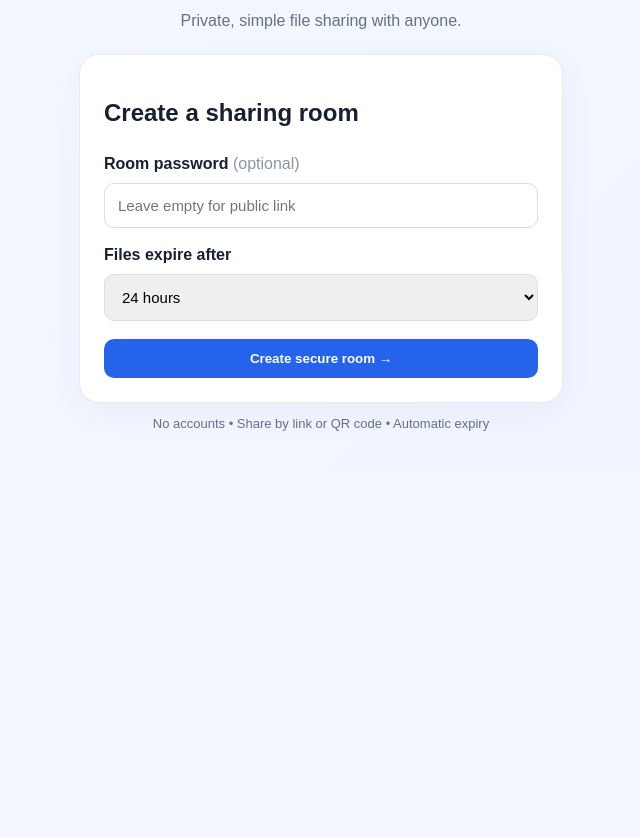
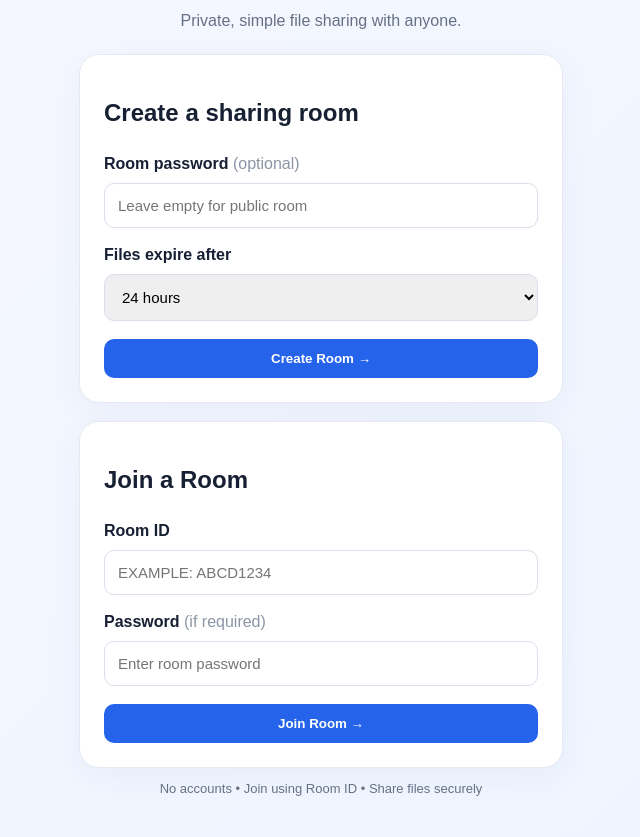
Before and after one commit to divyansh63-ui/qr-share, a Python web app: template templates/home.html in a window 1280 px wide. Shown: the part 173-1010 px from the top of the page, without its empty margins (319-959 px from the left). Before the commit the page ends 604 px from the top, so only its background shows below. Run offline with Jinja, Linux system fonts and the light colour scheme; the template is opened without the code that fills it, so the values that code supplies are empty.

Commit message:
Update home.html

```diff
--- a/templates/home.html
+++ b/templates/home.html
@@ -1 +1,98 @@
-<!doctype html><html><head><meta charset="utf-8"><meta name="viewport" content="width=device-width,initial-scale=1"><title>QR Share Web</title><link rel="stylesheet" href="/static/style.css"></head><body><main class="home"><div class="hero"><div class="logo">⚡</div><h1>QR Share</h1><p>Private, simple file sharing with anyone.</p></div><section class="card"><h2>Create a sharing room</h2><form action="/create" method="post"><label>Room password <span>(optional)</span></label><input name="password" placeholder="Leave empty for public link"><label>Files expire after</label><select name="hours"><option value="1">1 hour</option><option value="6">6 hours</option><option value="24" selected>24 hours</option><option value="72">3 days</option><option value="168">7 days</option></select><button>Create secure room →</button></form></section><p class="note">No accounts • Share by link or QR code • Automatic expiry</p></main></body></html>
+<!doctype html>
+
+<html> <head> <meta charset="utf-8"> <meta name="viewport" content="width=device-width,initial-scale=1"> <title>QR Share</title> <link rel="stylesheet" href="/static/style.css"> </head>
+
+<body> <main class="home">
+
+<div class="hero">
+    <div class="logo">⚡</div>
+    <h1>QR Share</h1>
+    <p>Private, simple file sharing with anyone.</p>
+</div>
+
+{% if error %}
+<div style="
+    background:#fff1f2;
+    color:#be123c;
+    padding:12px;
+    border-radius:10px;
+    margin-bottom:15px;
+">
+    {{ error }}
+</div>
+{% endif %}
+
+<section class="card">
+
+    <h2>Create a sharing room</h2>
+
+    <form action="/create" method="post">
+
+        <label>
+            Room password
+            <span>(optional)</span>
+        </label>
+
+        <input
+            name="password"
+            placeholder="Leave empty for public room"
+        >
+
+        <label>Files expire after</label>
+
+        <select name="hours">
+            <option value="1">1 hour</option>
+            <option value="6">6 hours</option>
+            <option value="24" selected>24 hours</option>
+            <option value="72">3 days</option>
+            <option value="168">7 days</option>
+        </select>
+
+        <button type="submit">
+            Create Room →
+        </button>
+
+    </form>
+
+</section>
+
+
+<section class="card" style="margin-top:18px">
+
+    <h2>Join a Room</h2>
+
+    <form action="/join" method="post">
+
+        <label>Room ID</label>
+
+        <input
+            name="room_id"
+            placeholder="Example: ABCD1234"
+            required
+            style="text-transform:uppercase"
+        >
+
+        <label>
+            Password
+            <span>(if required)</span>
+        </label>
+
+        <input
+            name="password"
+            type="password"
+            placeholder="Enter room password"
+        >
+
+        <button type="submit">
+            Join Room →
+        </button>
+
+    </form>
+
+</section>
+
+<p class="note">
+    No accounts • Join using Room ID • Share files securely
+</p>
+
+</main> </body> </html>
```
